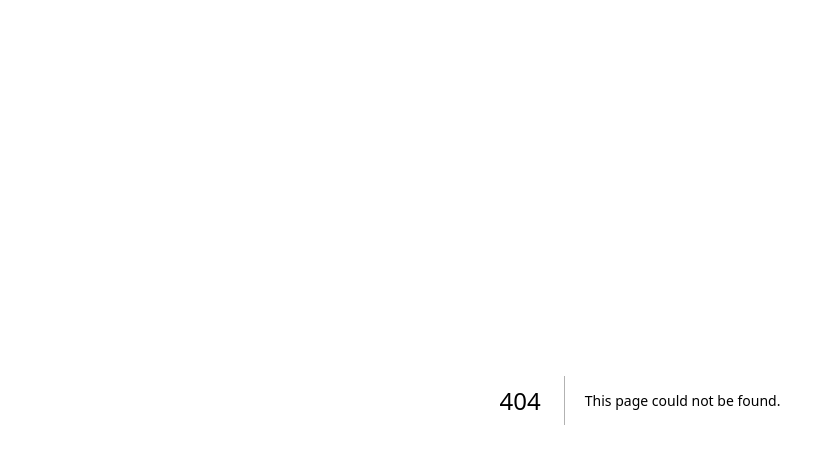
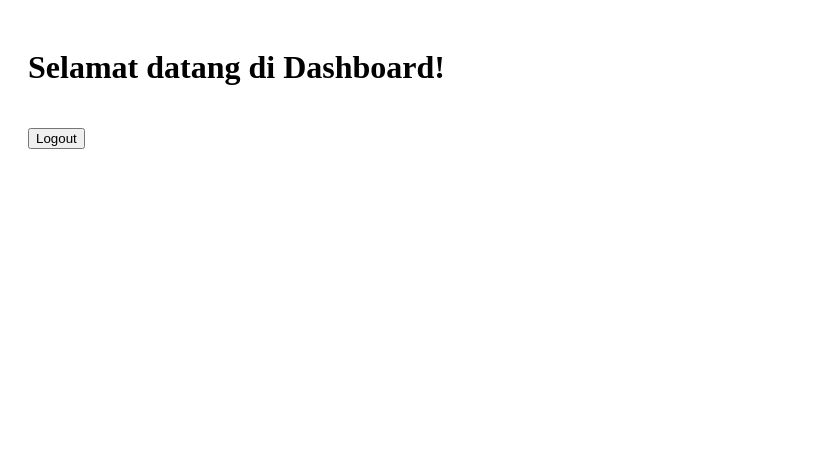
Before and after one commit to BAYRESTORE/restore-old-photos-bay, a Next.js app: page /dashboard in a window 1280 px wide. Before the commit this address had no page. Shown: the top 464 px of the page, without its empty margins (0-815 px from the left). Built offline with nearby package versions, Linux system fonts and the light colour scheme; sample sign-in values are in the browser's storage.

Commit message:
Create dashboard.js

```diff
--- /dev/null
+++ b/pages/dashboard.js
@@ -0,0 +1,26 @@
+import { useEffect } from 'react';
+import { useRouter } from 'next/router';
+
+export default function Dashboard() {
+  const router = useRouter();
+
+  useEffect(() => {
+    if (!localStorage.getItem('token')) {
+      router.push('/login');
+    }
+  }, []);
+
+  const handleLogout = () => {
+    localStorage.removeItem('token');
+    router.push('/login');
+  };
+
+  return (
+    <div style={{ padding: 20 }}>
+      <h1>Selamat datang di Dashboard!</h1>
+      <button onClick={handleLogout} style={{ marginTop: 20 }}>
+        Logout
+      </button>
+    </div>
+  );
+}
```
